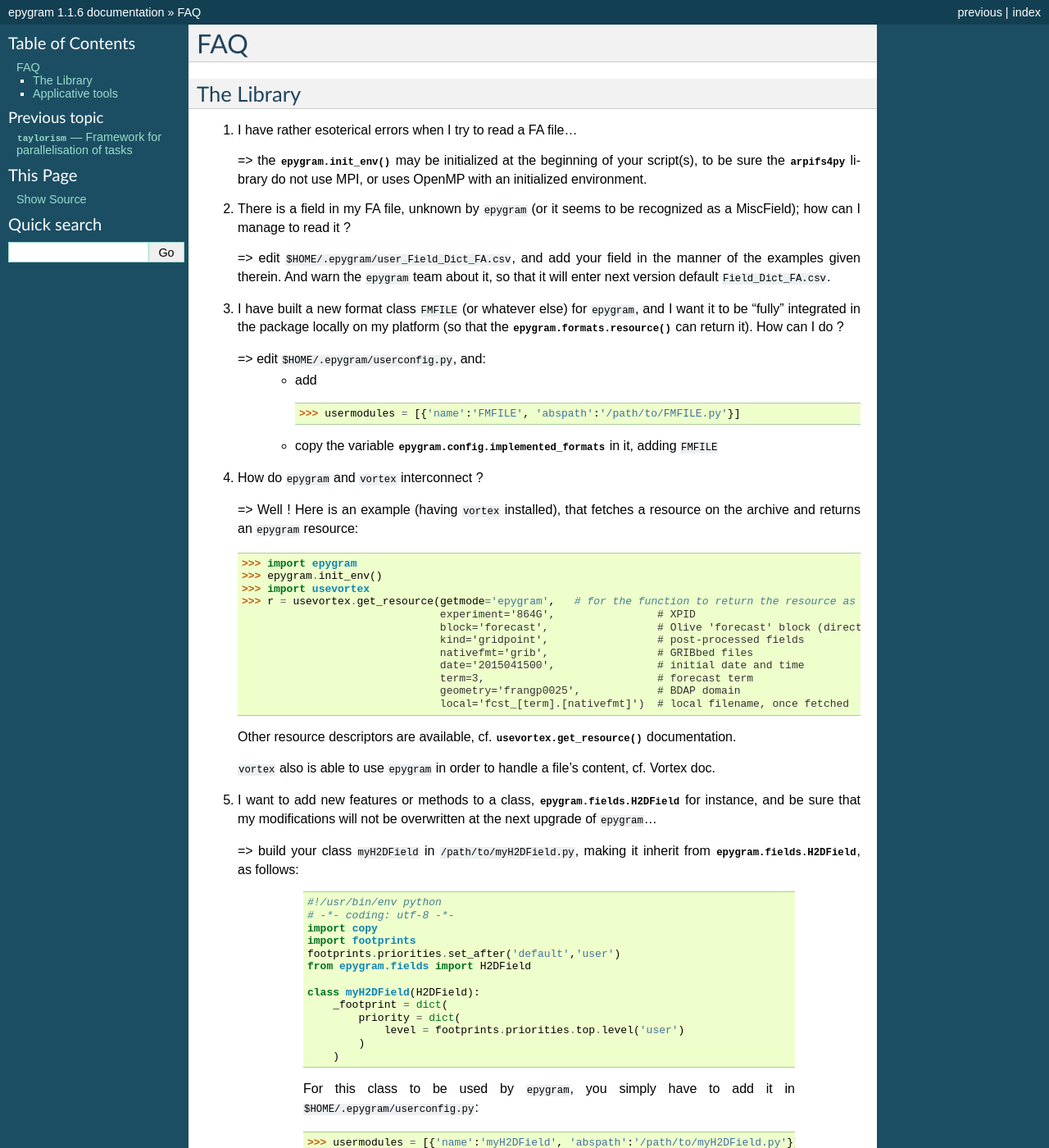
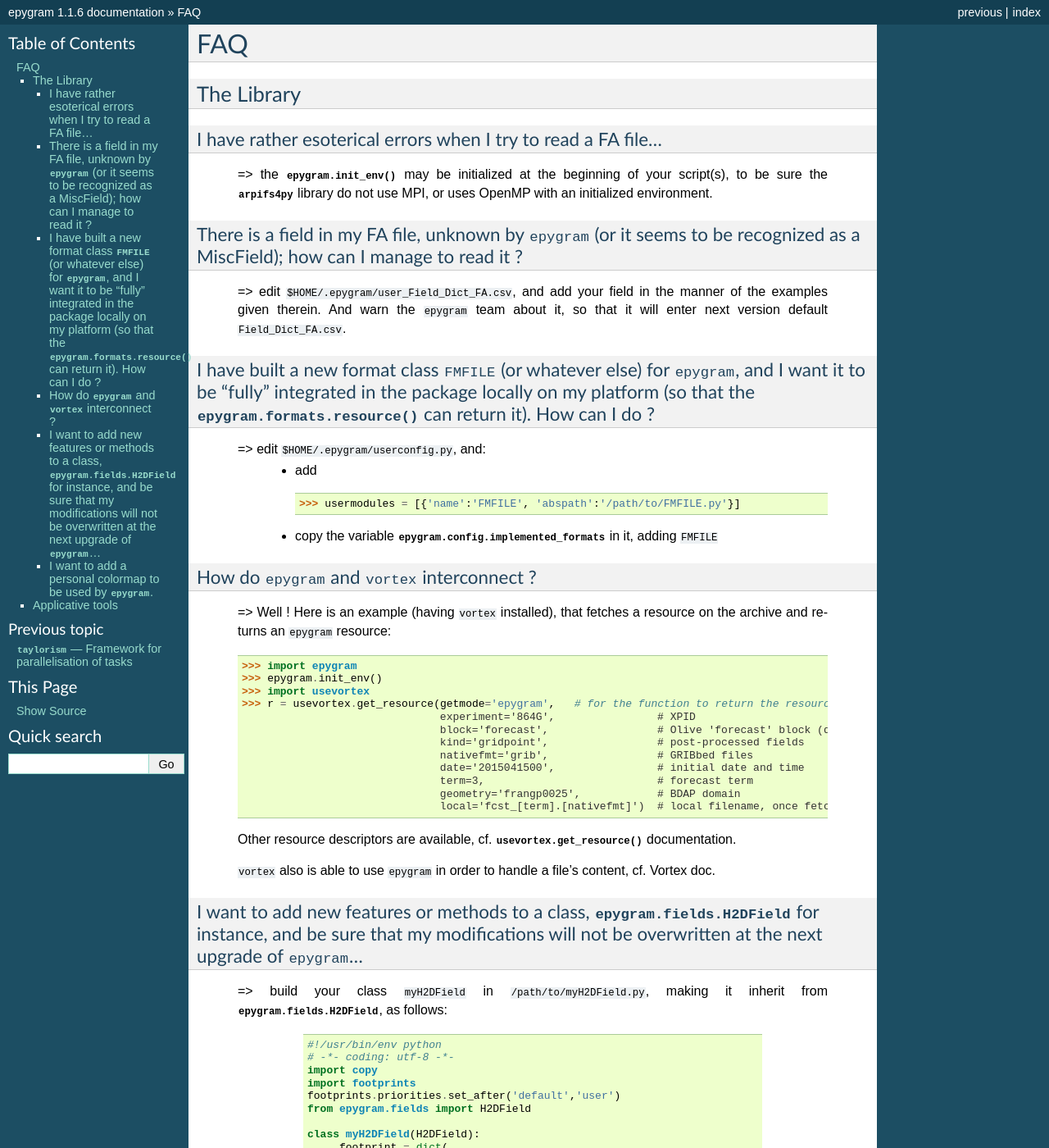
Before and after one commit to UMR-CNRM/EPyGrAM, a Sphinx documentation site: the page built from epygram/doc_sphinx/source/FAQ.rst, in a window 1280 px wide and 1400 px high. Shown: the whole window at 82% size. Built offline with Sphinx 7.4.7, drawn with Linux system fonts in a browser that asks for light colours; formulas are drawn with MathJax 3; pages that are not in the unit, such as notebooks, are missing from menus; the version number is read from the project's files by our own code.

Commit message:
doc update

```diff
--- a/epygram/doc_sphinx/source/FAQ.rst
+++ b/epygram/doc_sphinx/source/FAQ.rst
@@ -5,24 +5,23 @@ FAQ
 The Library
 -----------
 
-#. I have rather esoterical errors when I try to read a FA file...
+I have rather esoterical errors when I try to read a FA file...
+^^^^^^^^^^^^^^^^^^^^^^^^^^^^^^^^^^^^^^^^^^^^^^^^^^^^^^^^^^^^^^^
 
    => the :func:`epygram.init_env` may be initialized at the beginning of your
    script(s), to be sure the :mod:`arpifs4py` library do not use MPI, or uses
    OpenMP with an initialized environment.
 
-#. There is a field in my FA file, unknown by ``epygram`` (or it seems
-   to be recognized as a MiscField); how can I manage to read it ?
+There is a field in my FA file, unknown by ``epygram`` (or it seems to be recognized as a MiscField); how can I manage to read it ?
+^^^^^^^^^^^^^^^^^^^^^^^^^^^^^^^^^^^^^^^^^^^^^^^^^^^^^^^^^^^^^^^^^^^^^^^^^^^^^^^^^^^^^^^^^^^^^^^^^^^^^^^^^^^^^^^^^^^^^^^^^^^^^^^^^^^
 
    => edit ``$HOME/.epygram/user_Field_Dict_FA.csv``, and add your field in the
    manner of the examples given therein.
    And warn the ``epygram`` team about it, so that it will enter next version
    default ``Field_Dict_FA.csv``.
 
-#. I have built a new format class ``FMFILE`` (or whatever else) for
-   ``epygram``, and I want it to be "fully" integrated in the package
-   locally on my platform (so that the :func:`epygram.formats.resource` can return it).
-   How can I do ?
+I have built a new format class ``FMFILE`` (or whatever else) for ``epygram``, and I want it to be "fully" integrated in the package locally on my platform (so that the :func:`epygram.formats.resource` can return it). How can I do ?
+^^^^^^^^^^^^^^^^^^^^^^^^^^^^^^^^^^^^^^^^^^^^^^^^^^^^^^^^^^^^^^^^^^^^^^^^^^^^^^^^^^^^^^^^^^^^^^^^^^^^^^^^^^^^^^^^^^^^^^^^^^^^^^^^^^^^^^^^^^^^^^^^^^^^^^^^^^^^^^^^^^^^^^^^^^^^^^^^^^^^^^^^^^^^^^^^^^^^^^^^^^^^^^^^^^^^^^^^^^^^^^^^^^^^^^^^
 
    => edit ``$HOME/.epygram/userconfig.py``, and:
      - add
@@ -30,7 +29,8 @@ The Library
        >>> usermodules = [{'name':'FMFILE', 'abspath':'/path/to/FMFILE.py'}]
      - copy the variable :obj:`epygram.config.implemented_formats` in it, adding ``FMFILE``
 
-#. How do ``epygram`` and ``vortex`` interconnect ?
+How do ``epygram`` and ``vortex`` interconnect ?
+^^^^^^^^^^^^^^^^^^^^^^^^^^^^^^^^^^^^^^^^^^^^^^^^
 
    => Well ! Here is an example (having ``vortex`` installed),
    that fetches a resource on the archive and returns an ``epygram`` resource:
@@ -52,9 +52,8 @@ The Library
 
    ``vortex`` also is able to use ``epygram`` in order to handle a file's content, cf. Vortex doc.
 
-#. I want to add new features or methods to a class,
-   :class:`epygram.fields.H2DField` for instance, and be sure that my
-   modifications will not be overwritten at the next upgrade of ``epygram``...
+I want to add new features or methods to a class, :class:`epygram.fields.H2DField` for instance, and be sure that my modifications will not be overwritten at the next upgrade of ``epygram``...
+^^^^^^^^^^^^^^^^^^^^^^^^^^^^^^^^^^^^^^^^^^^^^^^^^^^^^^^^^^^^^^^^^^^^^^^^^^^^^^^^^^^^^^^^^^^^^^^^^^^^^^^^^^^^^^^^^^^^^^^^^^^^^^^^^^^^^^^^^^^^^^^^^^^^^^^^^^^^^^^^^^^^^^^^^^^^^^^^^^^^^^^^^^^^^^^^
 
    => build your class ``myH2DField`` in ``/path/to/myH2DField.py``, making it inherit from :class:`epygram.fields.H2DField`, as follows:
 
@@ -80,7 +79,8 @@ The Library
 
     Anyway, if your modifications may be useful to others, propose to the ``epygram`` team its integration in the next version !
 
-#. I want to add a personal colormap to be used by ``epygram``.
+I want to add a personal colormap to be used by ``epygram``.
+^^^^^^^^^^^^^^^^^^^^^^^^^^^^^^^^^^^^^^^^^^^^^^^^^^^^^^^^^^^^
 
    => write your colormap as RGB as below
 
@@ -99,6 +99,7 @@ The Library
 
     and the colormap is now accesible to ``epygram``.
 
+
 **(to be continued...)**
 
 
--- a/epygram/doc_sphinx/source/distribution.rst
+++ b/epygram/doc_sphinx/source/distribution.rst
@@ -18,6 +18,7 @@ Distribution/Installation is available:
   - else, on demand (alexandre.mary@meteo.fr).
 
 - For partners of ALADIN/HIRLAM consortia: elements are available either:
+
   - on https://opensource.cnrm-game-meteo.fr/projects/epygram/files
   - on the MF archive machine **hendrix**, under /home/mary/public/
   - (soon, to be confirmed: on https://hirlam.org/trac/browser/)
--- a/epygram/doc_sphinx/source/library/config.rst
+++ b/epygram/doc_sphinx/source/library/config.rst
@@ -11,6 +11,7 @@ Installation
 .. autodata:: usercustomizationdir
 .. autodata:: userconfigfile
 .. autodata:: epygram_colormaps
+.. autodata:: epygram_colormaps_scaling
 
 Parameters
 ----------
@@ -78,6 +79,7 @@ netCDF
 
 .. autodata:: netCDF_standard_dimensions
 .. autodata:: netCDF_usualnames_for_standard_dimensions
+.. autodata:: netCDF_usualnames_for_lonlat_grids
 .. autodata:: netCDF_default_behaviour
 .. autodata:: netCDF_default_compression
 .. autodata:: netCDF_replace_dot_in_variable_names
--- a/epygram/doc_sphinx/source/tutorial/import.rst
+++ b/epygram/doc_sphinx/source/tutorial/import.rst
@@ -44,8 +44,7 @@ a file-like object:
 
 >>> my_object.what(open('dump_of_my_object.txt', 'w'))
 >>> # or
->>> import sys
->>> my_object.what(sys.stdout)
+>>> my_object.what() # to stdout
 
 Customize installation
 ^^^^^^^^^^^^^^^^^^^^^^
```
Also changed, not shown: other parts of epygram/doc_sphinx/source/library/config.rst (+3 -1 lines), other parts of epygram/doc_sphinx/source/tutorial/import.rst (+1 -1 lines), epygram/doc_sphinx/source/library/util.rst (+9 -0 lines), 6 other files.
